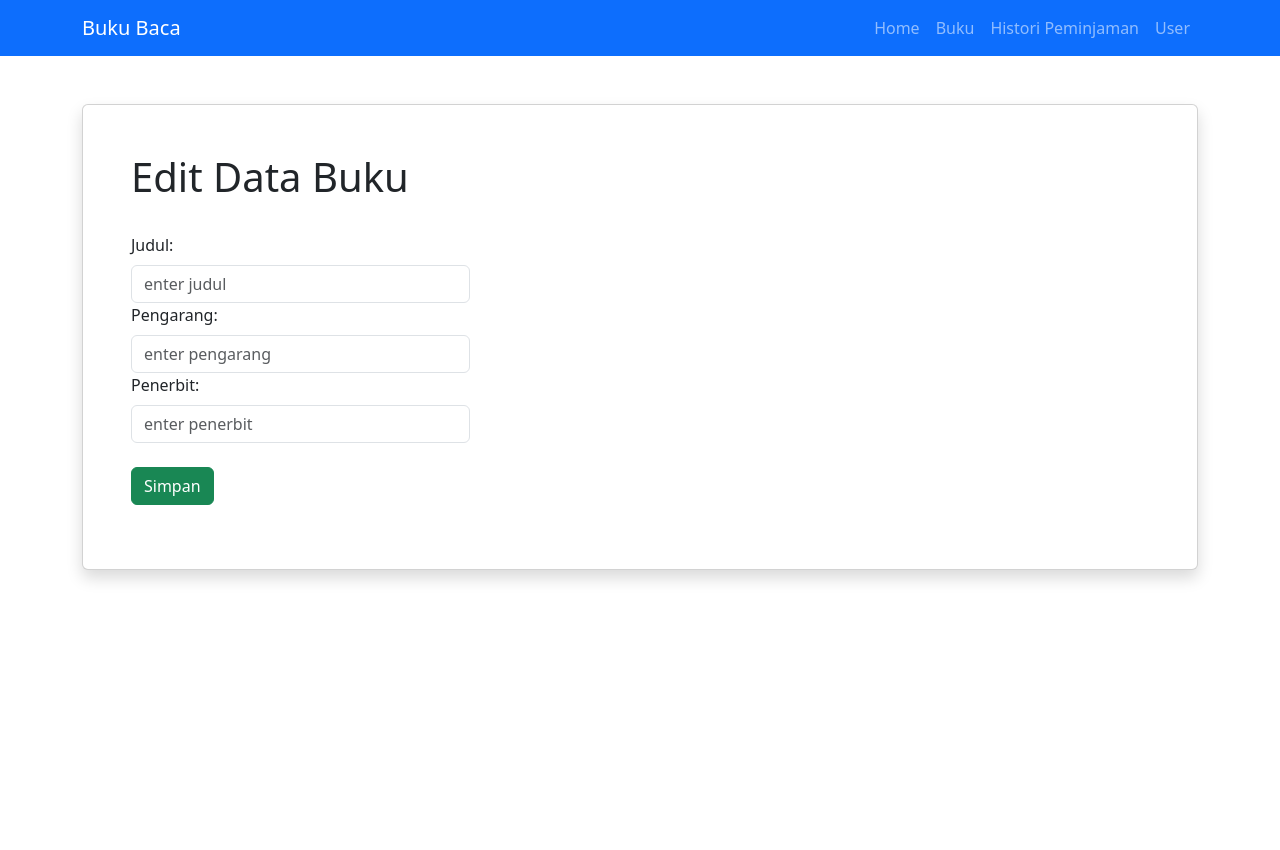
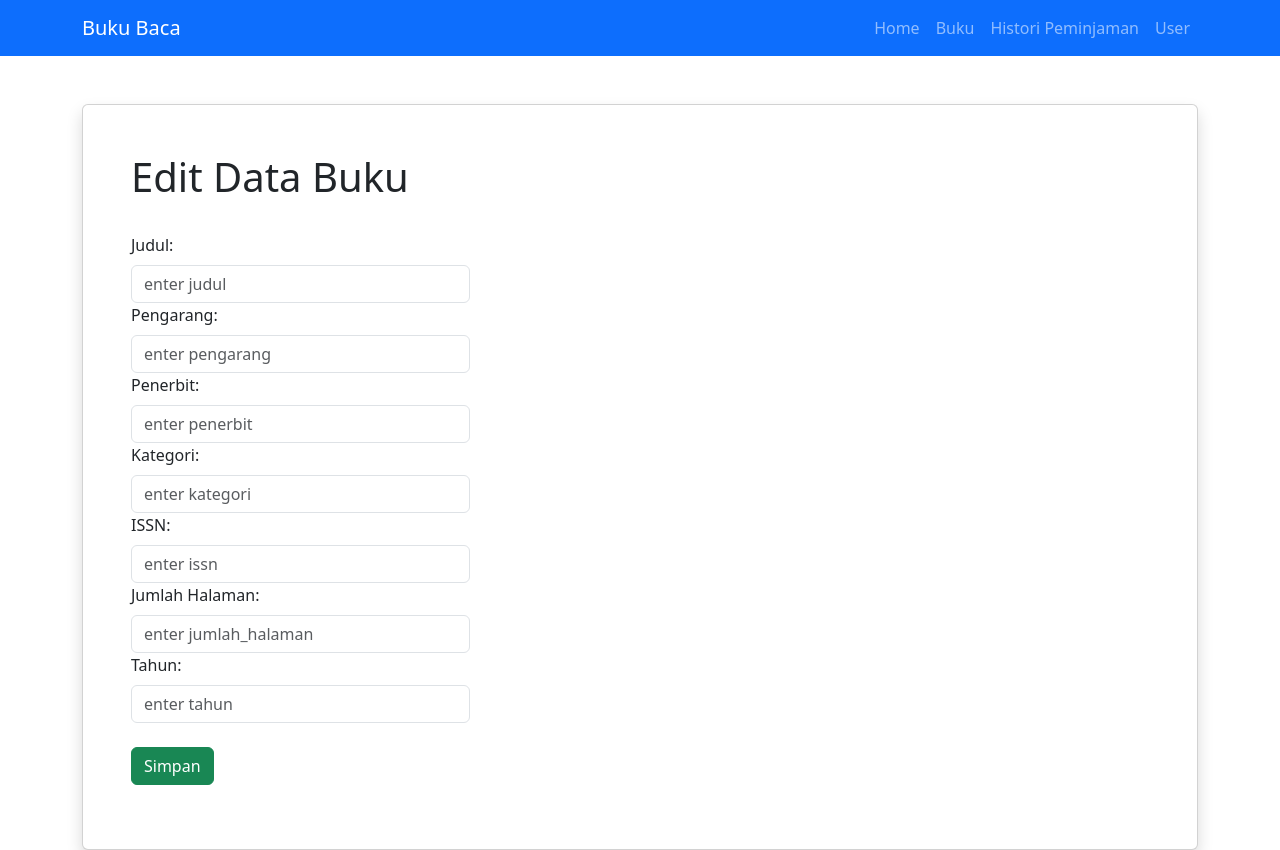
Before and after one commit to zvn7/bukubaca, a React (Create React App) app: page /buku/edit/1 in a window 1280 px wide. Before the commit the page ends 800 px from the top, so only its background shows below. Built offline with nearby package versions, Linux system fonts and the light colour scheme; no server answers.

Commit message:
Update form buku

```diff
--- a/src/App.js
+++ b/src/App.js
@@ -1,4 +1,3 @@
-import logo from "./logo.svg";
 import "./App.css";
 import { BrowserRouter as Router, Routes, Route } from "react-router-dom";
 import Menu from "./menu/Menu";
--- a/src/pages/Buku/Buku-View.js
+++ b/src/pages/Buku/Buku-View.js
@@ -50,6 +50,26 @@ function DataBukuView() {
             sortable: true,
         },
         {
+            name: "Kategori",
+            selector: (row) => row.kategori,
+            sortable: true,
+        },
+        {
+            name: "Issn",
+            selector: (row) => row.issn,
+            sortable: true,
+        },
+        {
+            name: "Jumlah Halaman",
+            selector: (row) => row.jumlah_halaman,
+            sortable: true,
+        },
+        {
+            name: "Tahun",
+            selector: (row) => row.tahun,
+            sortable: true,
+        },
+        {
             name: "Status",
             selector: (row) => row.status,
             sortable: true,
--- a/src/pages/Buku/Buku.js
+++ b/src/pages/Buku/Buku.js
@@ -50,6 +50,26 @@ function DataBuku() {
             sortable: true,
         },
         {
+            name: "Kategori",
+            selector: (row) => row.kategori,
+            sortable: true,
+        },
+        {
+            name: "Issn",
+            selector: (row) => row.issn,
+            sortable: true,
+        },
+        {
+            name: "Jumlah Halaman",
+            selector: (row) => row.jumlah_halaman,
+            sortable: true,
+        },
+        {
+            name: "Tahun",
+            selector: (row) => row.tahun,
+            sortable: true,
+        },
+        {
             name: "Status",
             selector: (row) => row.status,
             sortable: true,
--- a/src/pages/Buku/BukuAdd.js
+++ b/src/pages/Buku/BukuAdd.js
@@ -9,6 +9,10 @@ function BukuAdd() {
         judul: '',
         pengarang: '',
         penerbit: '',
+        kategori: '',
+        issn: '',
+        jumlah_halaman: '',
+        tahun: '',
         status: ''
     });
     const handleChange = (event) => {
@@ -24,6 +28,10 @@ function BukuAdd() {
         FormDataInput.append("judul", formValue.judul)
         FormDataInput.append("pengarang", formValue.pengarang)
         FormDataInput.append("penerbit", formValue.penerbit)
+        FormDataInput.append("kategori", formValue.kategori)
+        FormDataInput.append("issn", formValue.issn)
+        FormDataInput.append("jumlah_halaman", formValue.jumlah_halaman)
+        FormDataInput.append("tahun", formValue.tahun)
         FormDataInput.append("status", formValue.status)
         alert('Data berhasil disimpan')
         try {
@@ -41,7 +49,7 @@ function BukuAdd() {
         }
     }
     return (
-        <div className="container mt-5">
+        <div className="container mt-5 mb-5">
             <div className="card p-5 shadow">
                 <div className="Title">
                     <h1>Tambah Data Buku</h1>
@@ -82,6 +90,50 @@ function BukuAdd() {
                                 value={formValue.penerbit}
                                 onChange={handleChange}
                             />
+                            <label htmlFor="kategori" className="form-label">
+                                Kategori:
+                            </label>
+                            <input
+                                type="text"
+                                className="form-control"
+                                name="kategori"
+                                placeholder="enter kategori"
+                                value={formValue.kategori}
+                                onChange={handleChange}
+                            />
+                            <label htmlFor="issn" className="form-label">
+                                ISSN:
+                            </label>
+                            <input
+                                type="text"
+                                className="form-control"
+                                name="issn"
+                                placeholder="enter issn"
+                                value={formValue.issn}
+                                onChange={handleChange}
+                            />
+                            <label htmlFor="jumlah_halaman" className="form-label">
+                                Jumlah Halaman:
+                            </label>
+                            <input
+                                type="text"
+                                className="form-control"
+                                name="jumlah_halaman"
+                                placeholder="enter jumlah_halaman"
+                                value={formValue.jumlah_halaman}
+                                onChange={handleChange}
+                            />
+                            <label htmlFor="tahun" className="form-label">
+                                Tahun:
+                            </label>
+                            <input
+                                type="text"
+                                className="form-control"
+                                name="tahun"
+                                placeholder="enter tahun"
+                                value={formValue.tahun}
+                                onChange={handleChange}
+                            />
                             <label htmlFor="status" className="form-label">
                                 Status:
                             </label>
--- a/src/pages/Buku/BukuEdit.js
+++ b/src/pages/Buku/BukuEdit.js
@@ -11,7 +11,11 @@ function BukuEdit() {
     const [formValue, setformValue] = React.useState({
         judul: '',
         pengarang: '',
-        penerbit: ''
+        penerbit: '',
+        kategori: '',
+        issn: '',
+        jumlah_halaman: '',
+        tahun: ''
     });
     //useEffect hook
     React.useEffect(() => {
@@ -41,6 +45,10 @@ function BukuEdit() {
         FormDataInput.append("judul", formValue.judul)
         FormDataInput.append("pengarang", formValue.pengarang)
         FormDataInput.append("penerbit", formValue.penerbit)
+        FormDataInput.append("kategori", formValue.kategori)
+        FormDataInput.append("issn", formValue.issn)
+        FormDataInput.append("jumlah_halaman", formValue.jumlah_halaman)
+        FormDataInput.append("tahun", formValue.tahun)
         alert('Data berhasil diubah')
         try {
             // make axios post request
@@ -74,7 +82,7 @@ function BukuEdit() {
                                 name="judul"
                                 placeholder="enter judul"
                                 value={formValue.judul}
-                                onChange={handleChange}
+                                onChange={(e) => handleChange(e)}
                             />
                             <label htmlFor="pengarang" className="form-label">
                                 Pengarang:
@@ -97,7 +105,52 @@ function BukuEdit() {
                                 placeholder="enter penerbit"
                                 value={formValue.penerbit}
                                 onChange={handleChange}
-                            /><br />
+                            />
+                            <label htmlFor="kategori" className="form-label">
+                                Kategori:
+                            </label>
+                            <input
+                                type="text"
+                                className="form-control"
+                                name="kategori"
+                                placeholder="enter kategori"
+                                value={formValue.kategori}
+                                onChange={handleChange}
+                            />
+                            <label htmlFor="issn" className="form-label">
+                                ISSN:
+                            </label>
+                            <input
+                                type="text"
+                                className="form-control"
+                                name="issn"
+                                placeholder="enter issn"
+                                value={formValue.issn}
+                                onChange={handleChange}
+                            />
+                            <label htmlFor="jumlah_halaman" className="form-label">
+                                Jumlah Halaman:
+                            </label>
+                            <input
+                                type="number"
+                                className="form-control"
+                                name="jumlah_halaman"
+                                placeholder="enter jumlah_halaman"
+                                value={formValue.jumlah_halaman}
+                                onChange={handleChange}
+                            />
+                            <label htmlFor="tahun" className="form-label">
+                                Tahun:
+                            </label>
+                            <input
+                                type="number"
+                                className="form-control"
+                                name="tahun"
+                                placeholder="enter tahun"
+                                value={formValue.tahun}
+                                onChange={handleChange}
+                            />
+                            <br />
                             <button type="submit" className="btn btn-success">
                                 Simpan
                             </button>
--- a/src/pages/Histori/HistoriAdd.js
+++ b/src/pages/Histori/HistoriAdd.js
@@ -59,7 +59,7 @@ function HistoriAdd() {
                                 placeholder="Masukkan id buku anda"
                                 value={formValue.id_buku}
                                 onChange={handleChange}
-                className="input-group input-group-sm mb-3"
+                                className="form-control"
                             />
                             <br />
                             <label htmlFor="id_peminjam" className="form-label">
@@ -71,10 +71,13 @@ function HistoriAdd() {
                                 placeholder="Masukkan id user anda"
                                 value={formValue.id_peminjam}
                                 onChange={handleChange}
-                className="input-group input-group-sm mb-3"
+                                className="form-control"
                             />
                             <br />
-              <label htmlFor="tanggal_kembali" className="form-label">
+                            <label
+                                htmlFor="tanggal_kembali"
+                                className="form-label"
+                            >
                                 <h5>Tanggal Pinjam :</h5>
                             </label>
                             <div className="input-group mb-3">
@@ -83,9 +86,13 @@ function HistoriAdd() {
                                     name="tanggal_kembali"
                                     value={formValue.tanggal_kembali}
                                     onChange={handleChange}
-                  className="input-group input-group-sm mb-3"
+                                    className="form-control"
                                 />
-                <label htmlFor="tanggal_pinjam" className="form-label">
+                            </div>
+                            <label
+                                htmlFor="tanggal_pinjam"
+                                className="form-label"
+                            >
                                 <h5>Tanggal Kembali :</h5>
                             </label>
                             <div className="input-group mb-3">
@@ -94,7 +101,7 @@ function HistoriAdd() {
                                     name="tanggal_pinjam"
                                     value={formValue.tanggal_pinjam}
                                     onChange={handleChange}
-                    className="input-group input-group-sm mb-3"
+                                    className="form-control"
                                 />
                             </div>
                             <br />
@@ -103,7 +110,6 @@ function HistoriAdd() {
                                 Simpan
                             </button>
                         </div>
-            </div>
                     </form>
                 </div>
             </div>
```
Lines whose indentation alone changed are shown as unchanged.
